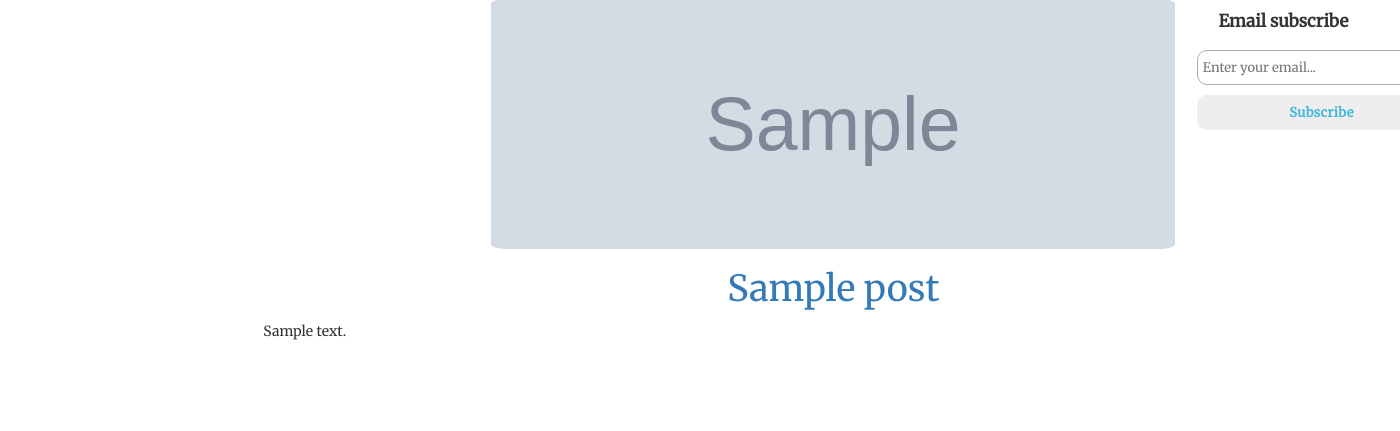
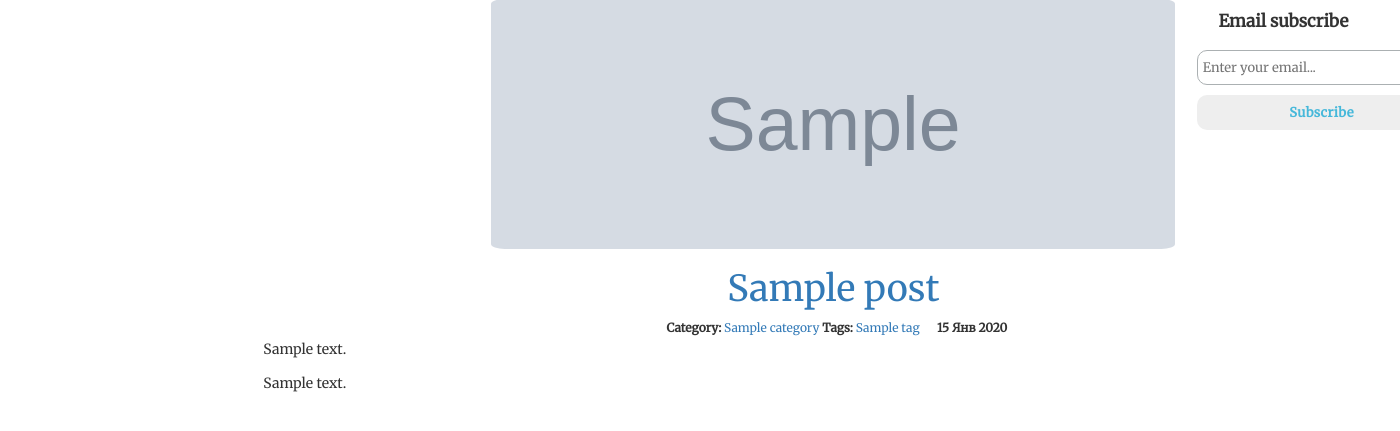
Before and after one commit to kutsevol/blog, a Django app: a page that uses templates/blog/post.html in a window 1400 px wide; the page is wider, and only the part inside the window is pictured. Shown: the part 61-492 px from the top of that part. Run offline with Django 3.2, Linux system fonts and the light colour scheme; tables that the repository leaves empty hold one stand-in row (values such as "Sample post"); grey boxes marked "Sample" are stand-in pictures; some libraries are stand-ins or nearby versions.

Commit message:
Update and refactoring templates

```diff
--- a/templates/blog/categories.html
+++ b/templates/blog/categories.html
@@ -1,7 +1,7 @@
 {% extends 'base.html' %}
 
 {% block title %}
-    TEST LIST CATEGORIES
+    List of categories
 {% endblock %}
 
 {% block content %}
--- a/templates/blog/category.html
+++ b/templates/blog/category.html
@@ -1,12 +1,11 @@
 {% extends 'base.html' %}
 
 {% block title %}
-    TEST
+    {{ category.title }}
 {% endblock %}
-
 
 {% block content %}
     <div class="container-fluid">
-      <h1><a href='{% url 'category' slug=category.slug %}'>{{ category.title }}</a></h1>
+      <h1><a href="{% url 'category' slug=category.slug %}">{{ category.title }}</a></h1>
     </div>
 {% endblock %}
--- a/templates/blog/post.html
+++ b/templates/blog/post.html
@@ -17,7 +17,12 @@
             </h1>
         </div>
         <div>
+            <div class="text-center">
+                <!--Include style for categories and tags for post-->
+                {% include 'blog/span_categories_tags.html' %}
+            </div>
             <span class="post-body">
+                {{ post.description|safe_markdown }}
                 {{ post.text|safe_markdown }}
             </span>
         </div>
--- /dev/null
+++ b/templates/blog/span_categories_tags.html
@@ -0,0 +1,27 @@
+<span class="indent">
+    <strong>
+        Category:
+    </strong>
+
+    <!--All categories for post-->
+    {%  for category in post.category.all %}
+        <a href="{% url 'category' slug=category.slug %}">{{ category.title }}</a>
+        {% if not forloop.last %},{% endif %}
+    {% endfor %}
+
+    <strong>
+        Tags:
+    </strong>
+
+    <!--All tags for post-->
+    {% for tag in post.tag.all %}
+        <a href="#">{{ tag.title }}</a>
+        {% if not forloop.last %},{% endif %}
+    {% endfor %}
+</span>
+
+<span class="indent-2x">
+    <strong>
+        {{ post.published_date|date:"d M Y" }}
+    </strong>
+</span>
```
Also changed, not shown: templates/blog/post_list.html (+4 -33 lines).
